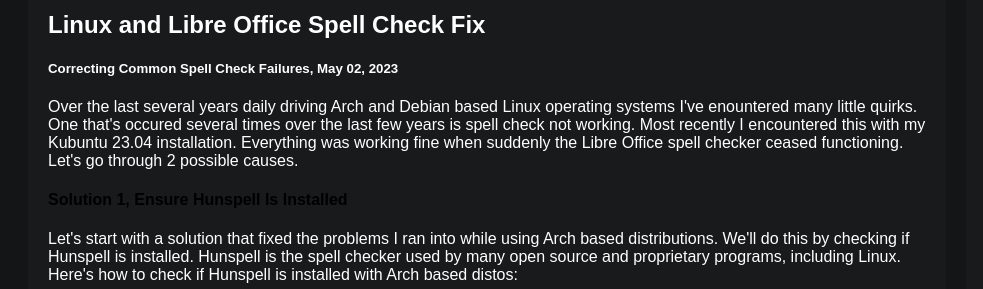
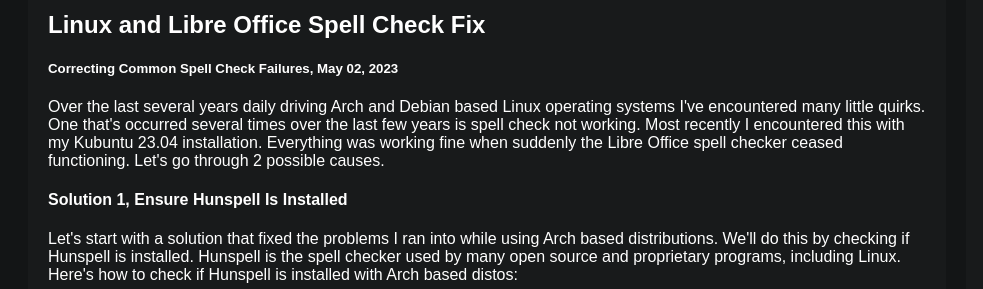
Before and after one commit to Baljit147/Baljit147.github.io, a plain HTML site: page posts/spell_check.html in a window 1280 px wide. Shown: the part 306-595 px from the top of the page, 0-983 px from the left. Drawn offline with Linux system fonts and the light colour scheme.

Commit message:
spell checking

```diff
--- a/posts/spell_check.html
+++ b/posts/spell_check.html
@@ -15,7 +15,7 @@
     <div class="card">
       <h2>Linux and Libre Office Spell Check Fix</h2>
       <h5>Correcting Common Spell Check Failures, May 02, 2023</h5>
-      <p>Over the last several years daily driving Arch and Debian based Linux operating systems I've enountered many little quirks. One that's occured several times over the last few years is spell check not working. Most recently I encountered this with my Kubuntu 23.04 installation. Everything was working fine when suddenly the Libre Office spell checker ceased functioning.
+      <p>Over the last several years daily driving Arch and Debian based Linux operating systems I've encountered many little quirks. One that's occurred several times over the last few years is spell check not working. Most recently I encountered this with my Kubuntu 23.04 installation. Everything was working fine when suddenly the Libre Office spell checker ceased functioning.
         Let's go through 2 possible causes. </p>
       <h4>Solution 1, Ensure Hunspell Is Installed</h4>
       <p>Let's start with a solution that fixed the problems I ran into while using Arch based distributions.
--- a/styles/style.css
+++ b/styles/style.css
@@ -22,6 +22,10 @@ p {
 
 a {
   text-decoration: none;
+}
+
+h4 {
+  color: white;
 }
 
 /* Style the code copy box */
```
